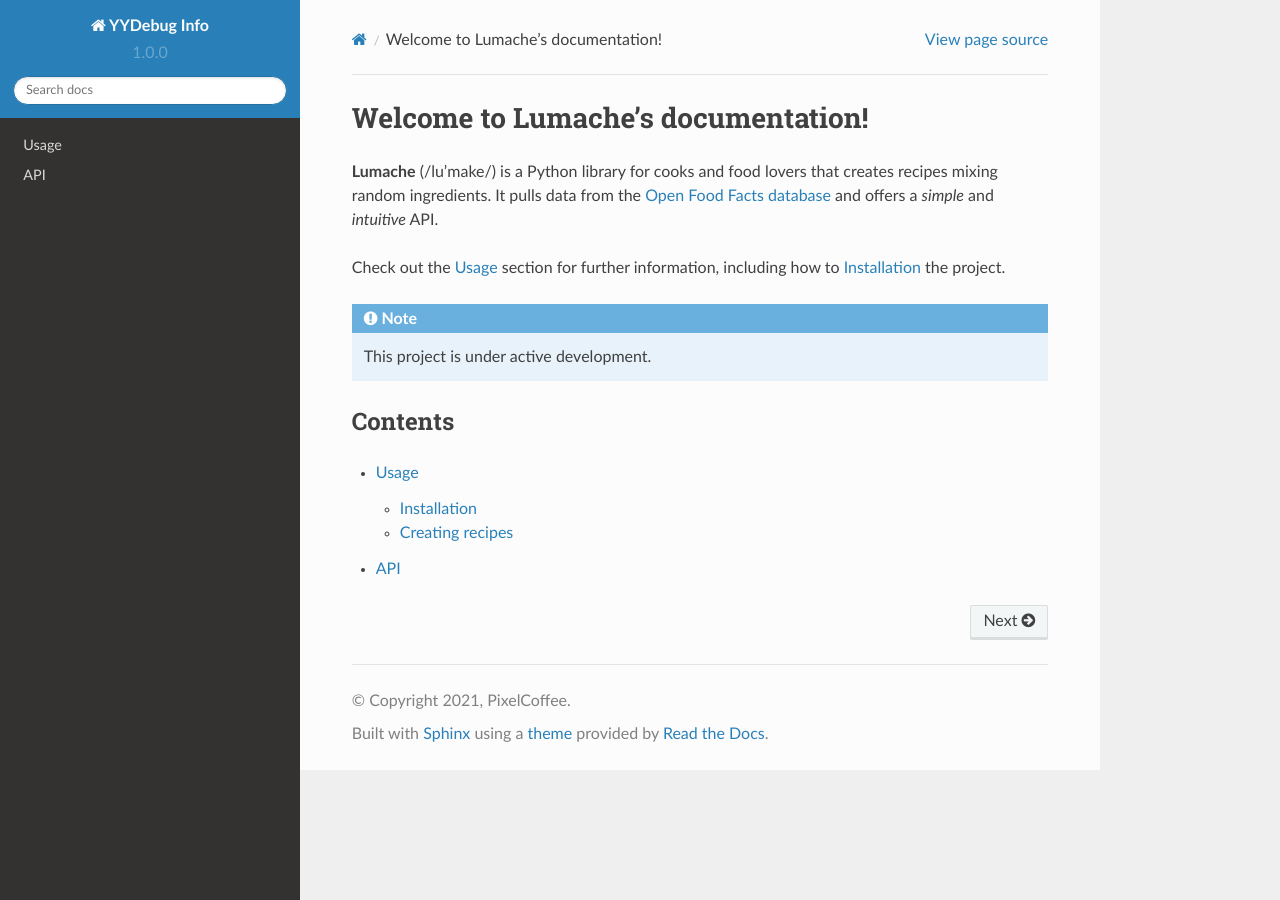
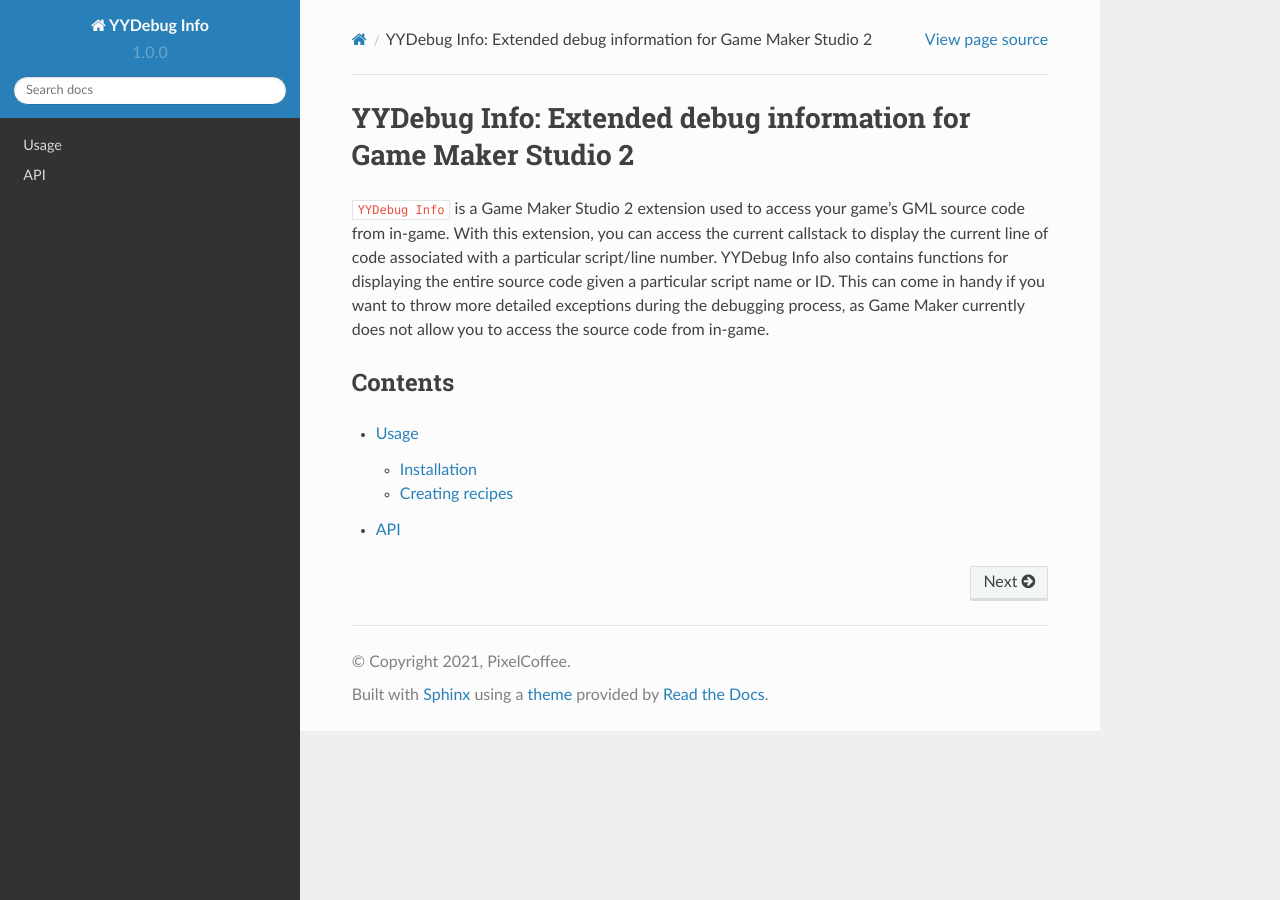
Before and after one commit to pixel-coffee/yydebuginfodocs, a Sphinx documentation site: the page built from docs/source/index.rst, in a window 1280 px wide. Built offline with Sphinx 7.4.7 and the Read the Docs theme 2.0.0, drawn with Linux system fonts in a browser that asks for light colours.

Commit message:
Update index.rst

```diff
--- a/docs/source/index.rst
+++ b/docs/source/index.rst
@@ -1,17 +1,10 @@
-Welcome to Lumache's documentation!
+YYDebug Info: Extended debug information for Game Maker Studio 2
 ===================================
 
-**Lumache** (/lu'make/) is a Python library for cooks and food lovers
-that creates recipes mixing random ingredients.
-It pulls data from the `Open Food Facts database <https://world.openfoodfacts.org/>`_
-and offers a *simple* and *intuitive* API.
-
-Check out the :doc:`usage` section for further information, including
-how to :ref:`installation` the project.
-
-.. note::
-
-   This project is under active development.
+``YYDebug Info`` is a Game Maker Studio 2 extension used to access your game's GML source code from in-game.
+With this extension, you can access the current callstack to display the current line of code associated with a particular script/line number.
+YYDebug Info also contains functions for displaying the entire source code given a particular script name or ID.
+This can come in handy if you want to throw more detailed exceptions during the debugging process, as Game Maker currently does not allow you to access the source code from in-game.
 
 Contents
 --------
```
